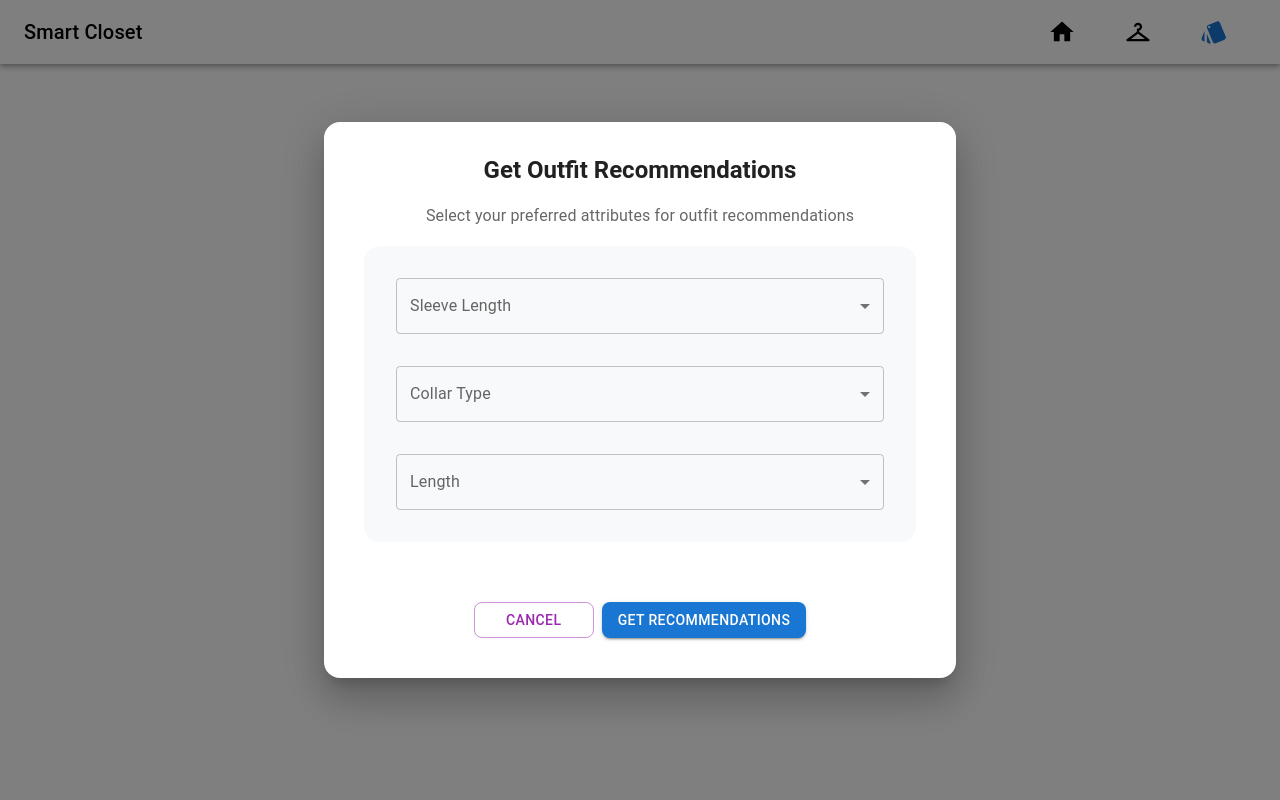
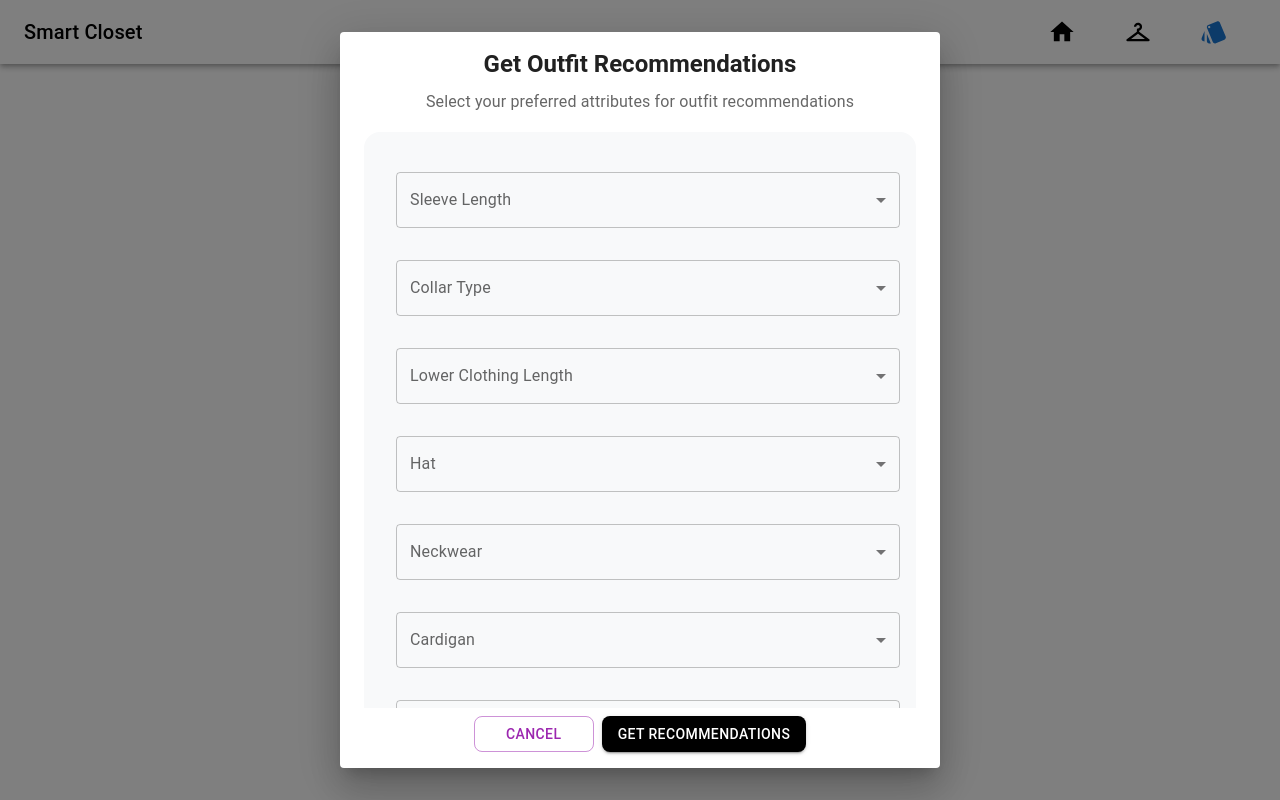
Before and after one commit to Tejaswini21nalla/smart-closet-ui, a React (Create React App) app: page /style in a window 1280 px wide. Built offline with nearby package versions, Linux system fonts and the light colour scheme.

Commit message:
feat: add home navigation on recommendation dialog cancel

```diff
--- a/src/components/RecommendationDialog.js
+++ b/src/components/RecommendationDialog.js
@@ -1,9 +1,10 @@
 import React, { useState } from 'react';
+import { useNavigate } from 'react-router-dom';
 import {
   Dialog,
+  DialogTitle,
+  DialogContent,
   DialogActions,
-  DialogContent,
-  DialogTitle,
   Button,
   FormControl,
   InputLabel,
@@ -27,34 +28,55 @@ const StyledFormControl = styled(FormControl)(({ theme }) => ({
   minWidth: 200,
 }));
 
-const SLEEVE_OPTIONS = [
-  { value: "sleeveless", label: "Sleeveless" },
-  { value: "short-sleeve", label: "Short Sleeve" },
-  { value: "medium-sleeve", label: "Medium Sleeve" },
-  { value: "long-sleeve", label: "Long Sleeve" },
-];
-
-const COLLAR_OPTIONS = [
-  { value: "V-shape", label: "V-Shape" },
-  { value: "square", label: "Square" },
-  { value: "round", label: "Round" },
-  { value: "standing", label: "Standing" },
-  { value: "lapel", label: "Lapel" },
-  { value: "suspenders", label: "Suspenders" },
-];
-
-const LENGTH_OPTIONS = [
-  { value: "three-point", label: "Three Point" },
-  { value: "medium short", label: "Medium Short" },
-  { value: "three-quarter", label: "Three Quarter" },
-  { value: "long", label: "Long" },
-];
+const attributeOptions = {
+  sleeve_length: {
+    "Sleeveless": "Sleeveless",
+    "Short Sleeve": "Short Sleeve",
+    "Medium Sleeve": "Medium Sleeve",
+    "Long Sleeve": "Long Sleeve",
+  },
+  collar_type: {
+    "V-Shape": "V-Shape",
+    "Square": "Square",
+    "Round": "Round",
+    "Standing": "Standing",
+    "Lapel": "Lapel",
+    "Suspenders": "Suspenders",
+  },
+  lower_clothing_length: {
+    "Three Point": "Three Point",
+    "Medium Short": "Medium Short",
+    "Three Quarter": "Three Quarter",
+    "Long": "Long",
+  },
+  hat: {
+    "no hat": "No Hat",
+    "yes hat": "Has Hat",
+  },
+  neckwear: {
+    "no neckwear": "No Neckwear",
+    "yes neckwear": "Has Neckwear",
+  },
+  outer_clothing_cardigan: {
+    "yes cardigan": "Has Cardigan",
+    "no cardigan": "No Cardigan",
+  },
+  upper_clothing_covering_navel: {
+    "no": "Not Covering Navel",
+    "yes": "Covering Navel",
+  }
+};
 
 function RecommendationDialog({ open, onClose }) {
+  const navigate = useNavigate();
   const [attributes, setAttributes] = useState({
-    sleeve_length: "",
-    collar_type: "",
-    lower_length: "",
+    sleeve_length: '',
+    collar_type: '',
+    lower_clothing_length: '',
+    hat: '',
+    neckwear: '',
+    outer_clothing_cardigan: '',
+    upper_clothing_covering_navel: ''
   });
 
   const handleChange = (event) => {
@@ -66,20 +88,17 @@ function RecommendationDialog({ open, onClose }) {
   };
 
   const handleSubmit = async () => {
-    // Convert empty strings to "NA"
-    const finalAttributes = {
-      sleeve_length: attributes.sleeve_length || "NA",
-      collar_type: attributes.collar_type || "NA",
-      lower_length: attributes.lower_length || "NA",
-    };
-
     try {
-      const response = await fetch('http://127.0.0.1:5000/recommend', {
+      const response = await fetch('http://localhost:5000/recommend', {
         method: 'POST',
         headers: {
           'Content-Type': 'application/json',
         },
-        body: JSON.stringify(finalAttributes),
+        body: JSON.stringify({
+          attributes: Object.fromEntries(
+            Object.entries(attributes).map(([key, value]) => [key, value || 'NA'])
+          )
+        }),
       });
 
       if (!response.ok) {
@@ -87,28 +106,31 @@ function RecommendationDialog({ open, onClose }) {
       }
 
       const data = await response.json();
-      console.log('Recommendations:', data);
-      // Handle the recommendations data here
+      console.log(data);
       onClose();
     } catch (error) {
       console.error('Error:', error);
     }
   };
 
+  const handleCancel = () => {
+    onClose();
+    navigate('/');
+  };
+
+  const attributeLabels = {
+    sleeve_length: 'Sleeve Length',
+    collar_type: 'Collar Type',
+    lower_clothing_length: 'Lower Clothing Length',
+    hat: 'Hat',
+    neckwear: 'Neckwear',
+    outer_clothing_cardigan: 'Cardigan',
+    upper_clothing_covering_navel: 'Navel Coverage'
+  };
+
   return (
-    <Dialog
-      open={open}
-      onClose={onClose}
-      maxWidth="sm"
-      fullWidth
-      PaperProps={{
-        style: {
-          borderRadius: 16,
-          padding: '16px',
-        },
-      }}
-    >
-      <DialogTitle sx={{ textAlign: 'center', typography: 'h5', fontWeight: 'bold' }}>
+    <Dialog open={open} onClose={handleCancel} maxWidth="sm" fullWidth>
+      <DialogTitle sx={{ pb: 1, textAlign: 'center', typography: 'h5', fontWeight: 'bold' }}>
         Get Outfit Recommendations
       </DialogTitle>
       <DialogContent>
@@ -116,80 +138,46 @@ function RecommendationDialog({ open, onClose }) {
           Select your preferred attributes for outfit recommendations
         </Typography>
         <StyledPaper elevation={0}>
-          <Box sx={{ display: 'flex', flexDirection: 'column', gap: 2 }}>
-            <StyledFormControl>
-              <InputLabel>Sleeve Length</InputLabel>
+          <Box sx={{ display: 'flex', flexDirection: 'column', gap: 2, mt: 1 }}>
+            {Object.keys(attributes).map((attr) => (
+              <StyledFormControl key={attr} fullWidth>
+                <InputLabel>{attributeLabels[attr]}</InputLabel>
                 <Select
-                name="sleeve_length"
-                value={attributes.sleeve_length}
+                  name={attr}
+                  value={attributes[attr]}
                   onChange={handleChange}
-                label="Sleeve Length"
+                  label={attributeLabels[attr]}
                 >
                   <MenuItem value="">
                     <em>Any</em>
                   </MenuItem>
-                {SLEEVE_OPTIONS.map((option) => (
-                  <MenuItem key={option.value} value={option.value}>
-                    {option.label}
+                  {Object.entries(attributeOptions[attr]).map(([value, label]) => (
+                    <MenuItem key={value} value={value}>
+                      {label}
                     </MenuItem>
                   ))}
                 </Select>
               </StyledFormControl>
-
-            <StyledFormControl>
-              <InputLabel>Collar Type</InputLabel>
-              <Select
-                name="collar_type"
-                value={attributes.collar_type}
-                onChange={handleChange}
-                label="Collar Type"
-              >
-                <MenuItem value="">
-                  <em>Any</em>
-                </MenuItem>
-                {COLLAR_OPTIONS.map((option) => (
-                  <MenuItem key={option.value} value={option.value}>
-                    {option.label}
-                  </MenuItem>
             ))}
-              </Select>
-            </StyledFormControl>
-
-            <StyledFormControl>
-              <InputLabel>Length</InputLabel>
-              <Select
-                name="lower_length"
-                value={attributes.lower_length}
-                onChange={handleChange}
-                label="Length"
-              >
-                <MenuItem value="">
-                  <em>Any</em>
-                </MenuItem>
-                {LENGTH_OPTIONS.map((option) => (
-                  <MenuItem key={option.value} value={option.value}>
-                    {option.label}
-                  </MenuItem>
-                ))}
-              </Select>
-            </StyledFormControl>
           </Box>
         </StyledPaper>
       </DialogContent>
-      <DialogActions sx={{ justifyContent: 'center', p: 3 }}>
-        <Button
-          onClick={onClose}
-          color="secondary"
-          variant="outlined"
-          sx={{ borderRadius: 2, minWidth: 120 }}
-        >
+      <DialogActions sx={{ px: 3, pb: 2, justifyContent: 'center' }}>
+        <Button onClick={handleCancel} color="secondary" variant="outlined" sx={{ borderRadius: 2, minWidth: 120 }}>
           Cancel
         </Button>
         <Button
           onClick={handleSubmit}
           color="primary"
           variant="contained"
-          sx={{ borderRadius: 2, minWidth: 120 }}
+          sx={{
+            borderRadius: 2,
+            minWidth: 120,
+            backgroundColor: '#000',
+            '&:hover': {
+              backgroundColor: '#333',
+            },
+          }}
         >
           Get Recommendations
         </Button>
```
Lines whose indentation alone changed are shown as unchanged.
